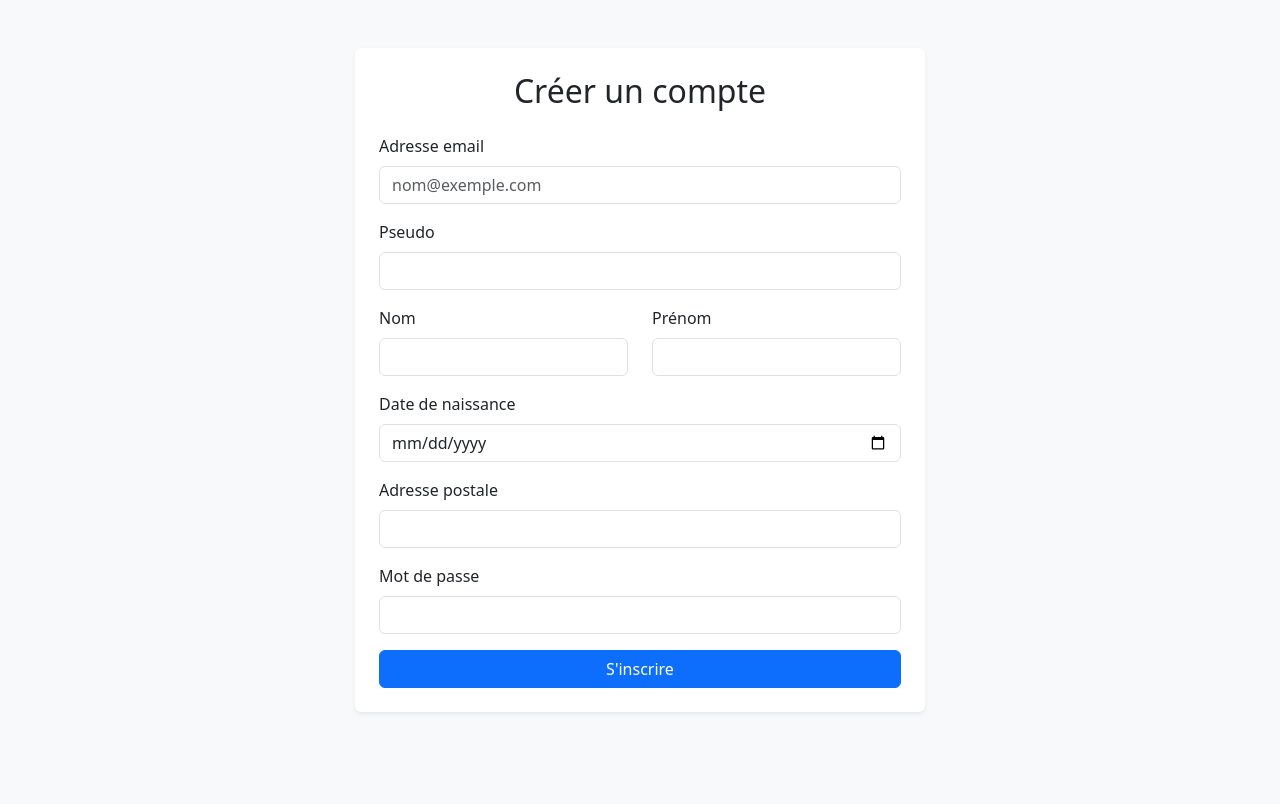
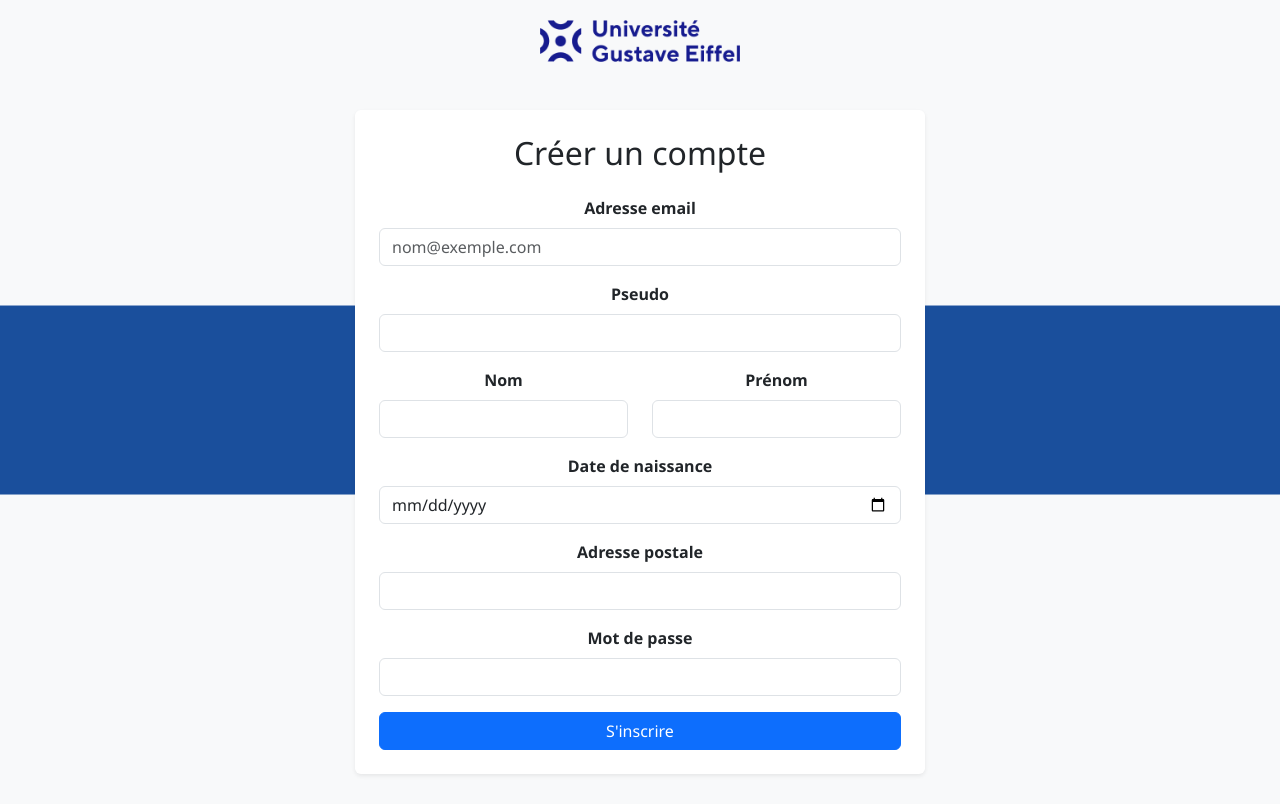
Before and after one commit to LariousF/SAE201-203, a PHP site: page /public/inscription.php in a window 1280 px wide. Before the commit the page ends 713 px from the top, so only its background shows below. Run offline with PHP 8.4, Linux system fonts and the light colour scheme.

Commit message:
Page inscription

```diff
--- a/public/inscription.php
+++ b/public/inscription.php
@@ -5,7 +5,71 @@
     <meta charset="UTF-8">
     <title>Inscription</title>
     <meta name="viewport" content="width=device-width, initial-scale=1">
-    <link href="https://cdnjs.cloudflare.com/ajax/libs/bootstrap/5.3.0/css/bootstrap.min.css" rel="stylesheet">
+    <link href="https://cdnjs.cloudflare.com/ajax/libs/bootstrap/5.3.0/css/bootstrap.min.css" rel="stylesheet"><!-- Bootstrap CSS CDN -->
+<link href="https://cdn.jsdelivr.net/npm/bootstrap@5.3.0/dist/css/bootstrap.min.css" rel="stylesheet">
+
+
+<!-- Logo et CSS personnalisé -->
+<style>
+    body {
+        background-color: #f5f5f5;
+        font-family: 'Segoe UI', Tahoma, Geneva, Verdana, sans-serif;
+        padding-top: 20px;
+    }
+
+    .logo-container {
+        text-align: center;
+        margin-bottom: 30px;
+    }
+
+    .logo {
+        max-width: 180px;
+        height: auto;
+    }
+
+    .inscription-container {
+        max-width: 600px;
+        margin: 0 auto;
+        background: #ffffff;
+        padding: 30px;
+        border-radius: 15px;
+        box-shadow: 0 0 15px rgba(0, 0, 0, 0.1);
+    }
+
+    .form-label {
+        font-weight: 600;
+    }
+
+    .form-control:focus {
+        border-color: #2a5d90;
+        box-shadow: 0 0 0 0.2rem rgba(42, 93, 144, 0.25);
+    }
+
+    .btn-custom {
+        background-color: #2a5d90;
+        color: #fff;
+        border-radius: 8px;
+    }
+
+    .btn-custom:hover {
+        background-color: #1e4b75;
+    }
+
+    /* CSS pour la bande bleue horizontale centrée en fond */
+    .background-band {
+    position: fixed;       /* toujours visible, même en scroll */
+    top: 50%;              /* position verticale au milieu */
+    left: 0;
+    width: 100vw;          /* largeur de toute la fenêtre */
+    height: 5cm;           /* hauteur fixe comme tu souhaitais */
+    background-color: #1a4f9c;  /* bleu nuit clair */
+    transform: translateY(-50%); /* ajuste pour bien centrer la bande */
+    z-index: -1;           /* derrière tout le contenu */
+    }
+</style>
+<div class="logo-container">
+     <img src="images/logo_univ_gustave_eiffel.png" alt="Logo Université Gustave Eiffel" class="img-fluid" style="max-width: 200px; height: auto;">
+    </a>
 </head>
 <body class="bg-light">
 
@@ -13,6 +77,7 @@
     <div class="row justify-content-center">
         <div class="col-md-6 bg-white p-4 rounded shadow-sm">
             <h2 class="mb-4 text-center">Créer un compte</h2>
+            <div class="background-band"></div>
             <form method="POST" action="../src/config/inscription_bdd.php">
                 <div class="mb-3">
                     <label for="email" class="form-label">Adresse email</label>
```
